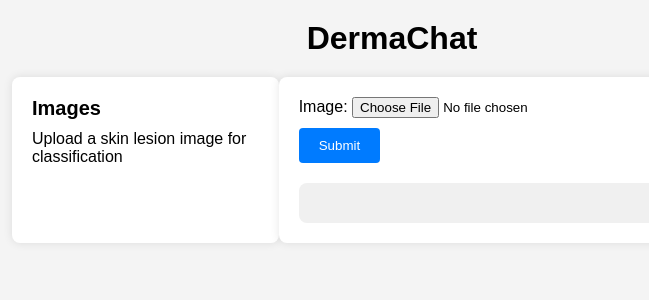
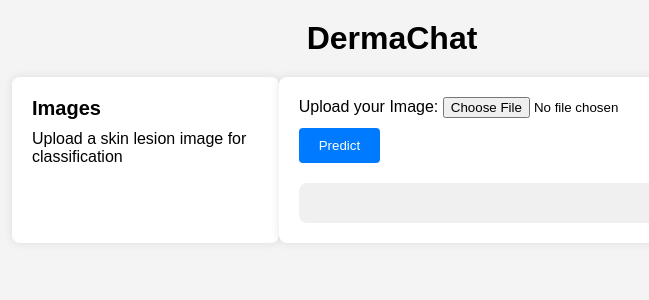
Before and after one commit to FrancescoRec/Dermachat, a Django app: page /dermachat/images/ in a window 1280 px wide. Shown: the top 300 px of the page, without its empty margins (248-897 px from the left). Run offline with Django 5.2, Linux system fonts and the light colour scheme.

Commit message:
change the form

```diff
--- a/dermachat/forms.py
+++ b/dermachat/forms.py
@@ -1,4 +1,4 @@
 from django import forms
 
 class ImageUploadForm(forms.Form):
-    image = forms.ImageField()
+    image = forms.ImageField(label='Upload your Image:')
--- a/dermachat/templates/upload_image.html
+++ b/dermachat/templates/upload_image.html
@@ -17,10 +17,11 @@
                 <p>Upload a skin lesion image for classification</p>
             </div>
             <div class="main">
-                <form id="upload-form" method="post" action="{% url 'upload_image' %}" enctype="multipart/form-data">
+                <form method="post" enctype="multipart/form-data">
                     {% csrf_token %}
-                    {{ form }}
-                    <button type="submit">Submit</button>
+                    <label for="id_image">Upload your Image:</label>
+                    {{ form.image }}
+                    <button type="submit">Predict</button>
                 </form>
                 <div id="prediction-result">
                     {% if prediction_class %}
```
